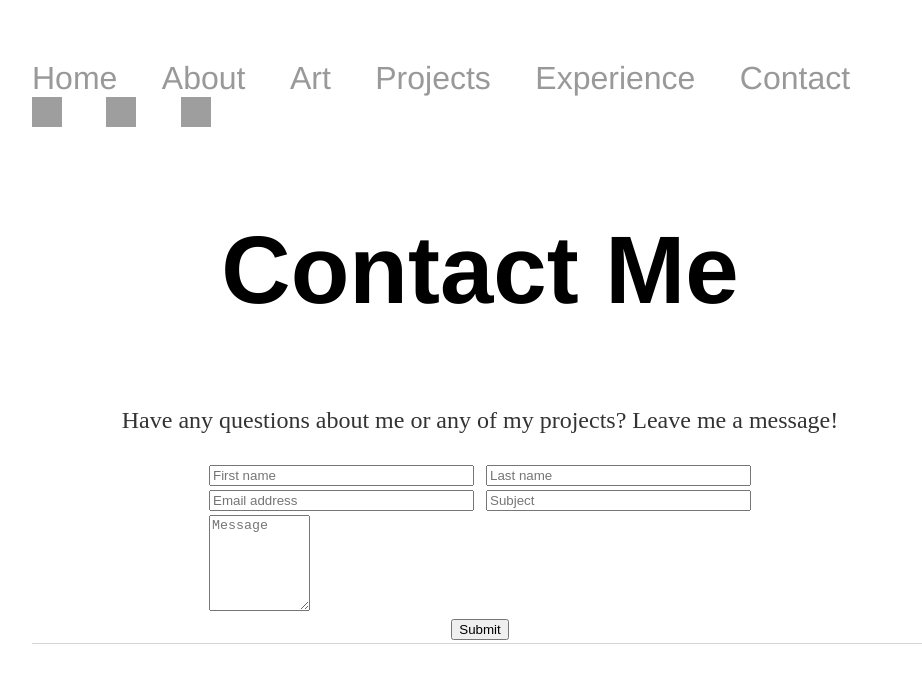
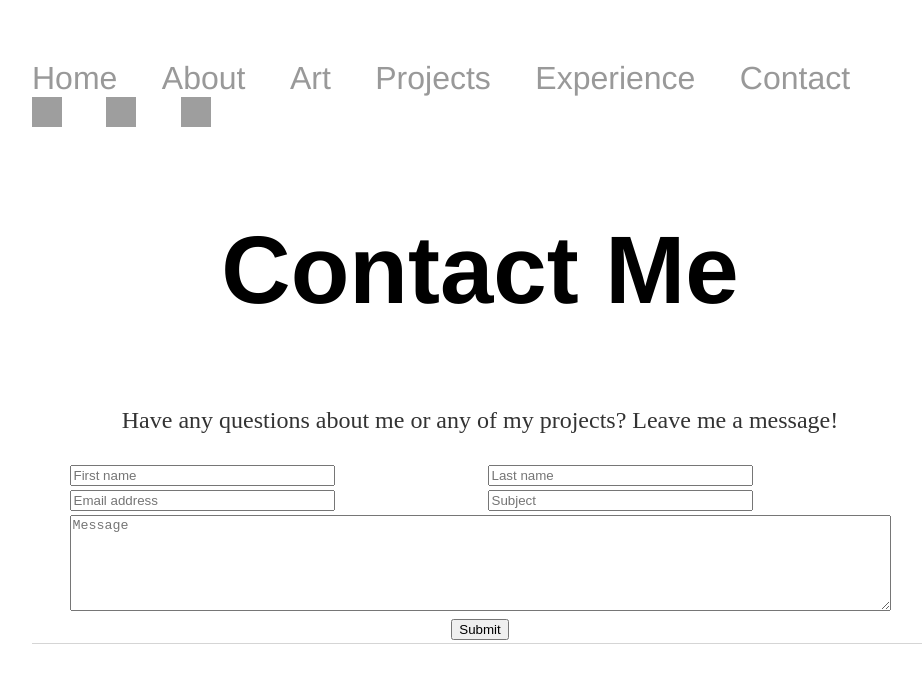
Before and after one commit to jhltsang/jhltsang.github.io, a Jekyll site: the page built from contact/index.html, in a window 1280 px wide. Shown: the top 683 px of the page, without its empty margins (160-1082 px from the left). Built offline with Jekyll 4.4.1, drawn with Linux system fonts in a browser that asks for light colours; grey boxes are pictures that could not be loaded.

Commit message:
Update index.html

```diff
--- a/contact/index.html
+++ b/contact/index.html
@@ -33,7 +33,7 @@ title: Jessica Tsang
 
 <tr>
  <td colspan="3" valign="top">
-  <textarea  name="message" placeholder="Message" maxlength="1000" cols="10" rows="6"></textarea>
+  <textarea  name="message" placeholder="Message" maxlength="1000" cols="100" rows="6"></textarea>
  </td>
 </tr>
 
```
